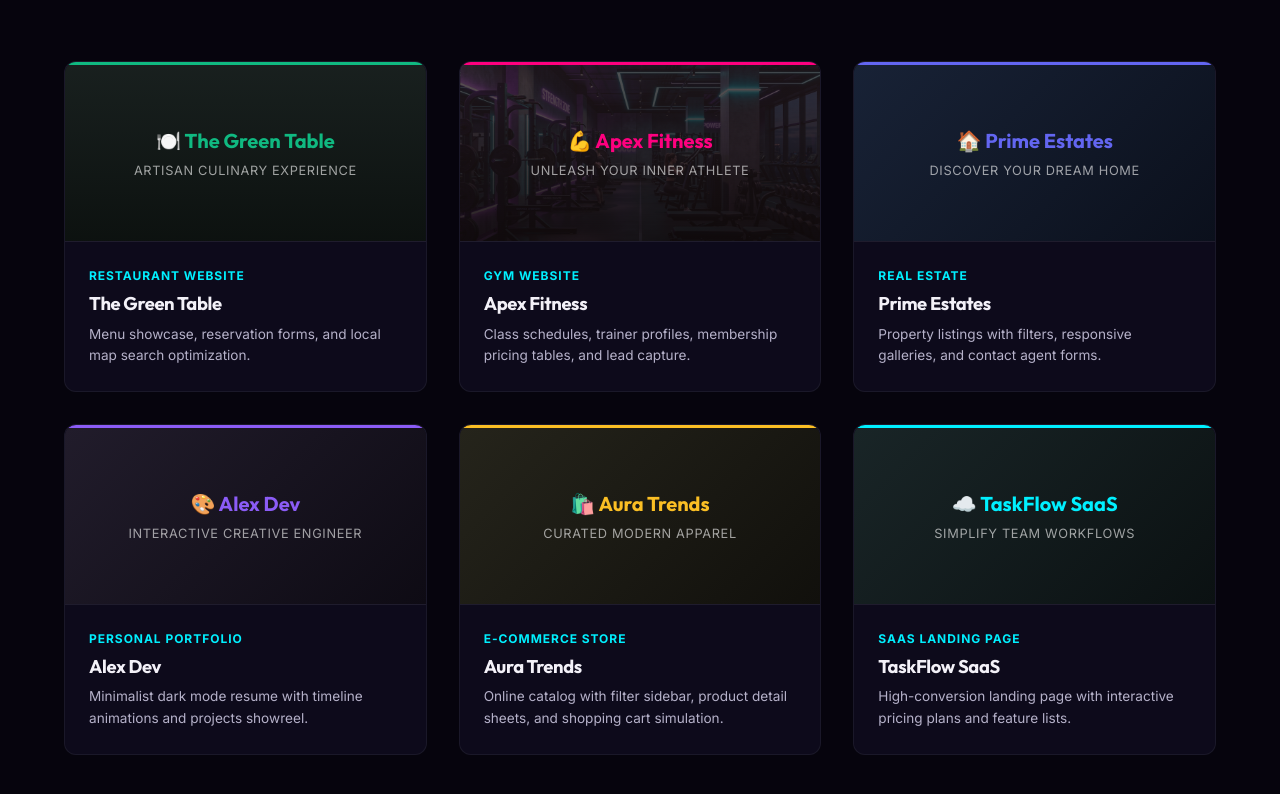
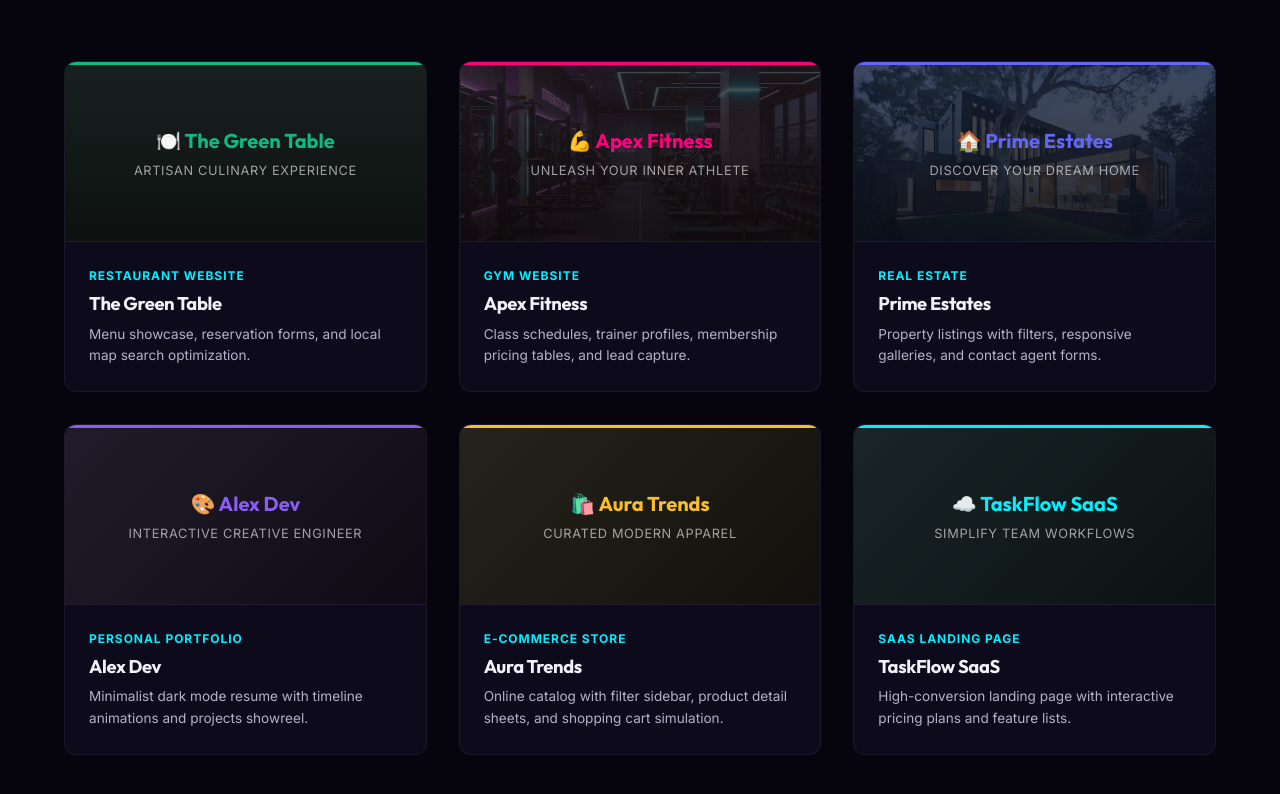
Before and after one commit to vivekjoshi53/Site-Squad, a website: page public/index.html in a window 1280 px wide. Shown: the part 3892-4686 px from the top of the page. Drawn offline with nearby package versions, Linux system fonts and the light colour scheme.

Commit message:
Add Vercel preview link and custom background image for Prime Estates real estate card

```diff
--- a/public/index.html
+++ b/public/index.html
@@ -406,7 +406,7 @@
                             </div>
                         </div>
                         <div class="portfolio-overlay">
-                            <span class="btn-preview">Preview Template</span>
+                            <a href="https://prime-estatess.vercel.app/" target="_blank" class="btn-preview" style="text-decoration: none;">Preview Template</a>
                         </div>
                     </div>
                     <div class="portfolio-info">
--- a/public/style.css
+++ b/public/style.css
@@ -925,7 +925,12 @@ p {
 }
 .gym-mock span { color: #ff007f; }
 
-.realestate-mock { background: linear-gradient(135deg, #182236 0%, #0b101c 100%); border-top: 3px solid #6366f1; }
+.realestate-mock {
+    background: linear-gradient(rgba(24, 34, 54, 0.75), rgba(11, 16, 28, 0.9)), url('realestate_preview.png');
+    background-size: cover;
+    background-position: center;
+    border-top: 3px solid #6366f1;
+}
 .realestate-mock span { color: #6366f1; }
 
 .portfolio-mock { background: linear-gradient(135deg, #211c2b 0%, #0e0b14 100%); border-top: 3px solid #8b5cf6; }
```
Also changed, not shown: public/realestate_preview.png (added).
